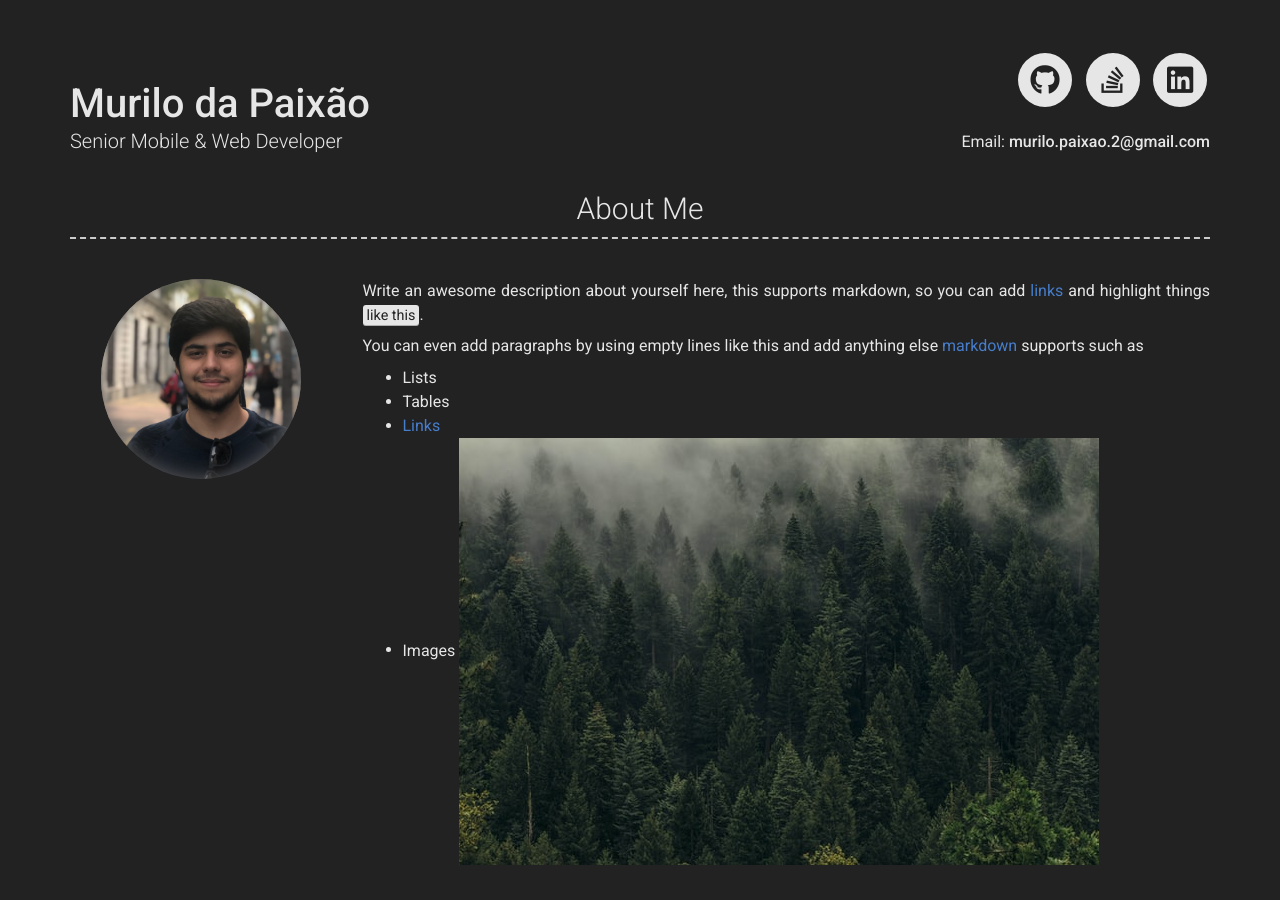
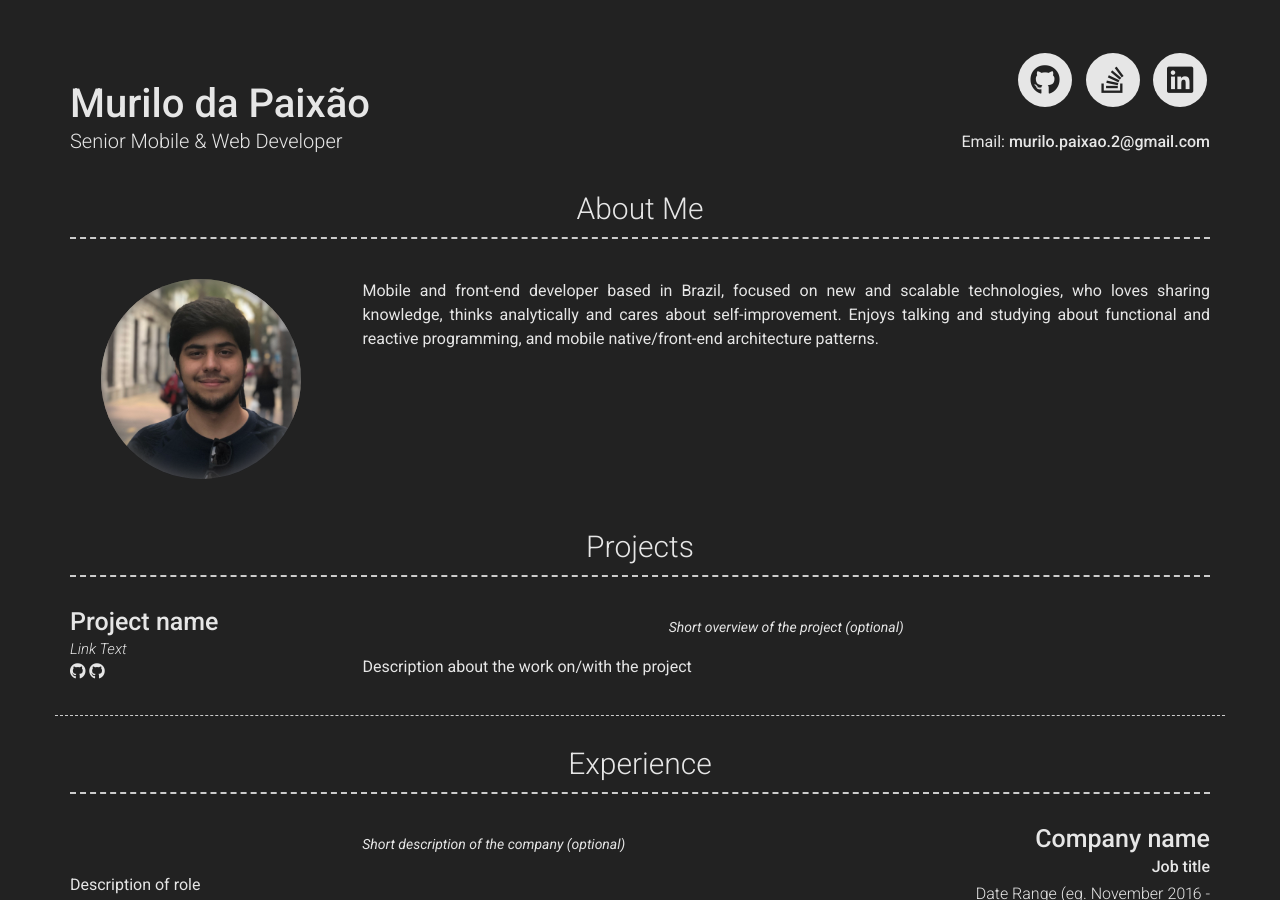
Before and after one commit to pogist/pogist.github.io, a Jekyll site: the page built from index.md, in a window 1280 px wide and 900 px high. Built offline with Jekyll 4.4.1, drawn with Linux system fonts in a browser that asks for light colours; nearby versions of some CDN libraries.

Commit message:
Add simple about me description

```diff
--- a/_config.yml
+++ b/_config.yml
@@ -37,13 +37,7 @@ linkedin_username: pogist
 # about_title: About Me (Use this to override about section title)
 about_profile_image: images/profile.jpg
 about_content: | # this will include new lines to allow paragraphs
-  Write an awesome description about yourself here, this supports markdown, so you can add [links](http://foobar.com) and highlight things <mark>like this</mark>.
-
-  You can even add paragraphs by using empty lines like this and add anything else [markdown](https://www.markdownguide.org/getting-started#what-is-markdown) supports such as
-    - Lists
-    - Tables
-    - <a href="google.com">Links</a>
-    - Images ![alt text](/images/landscape-trees.jpg "Trees")
+  Mobile and front-end developer based in Brazil, focused on new and scalable technologies, who loves sharing knowledge, thinks analytically and cares about self-improvement. Enjoys talking and studying about functional and reactive programming, and mobile native/front-end architecture patterns.
 
 content:
   - title: Projects # Title for the section
```
